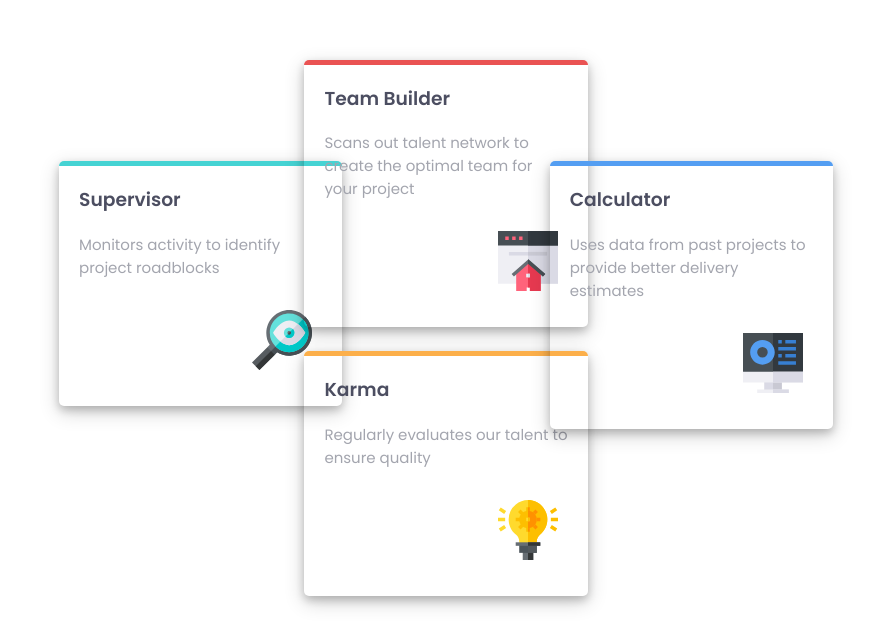
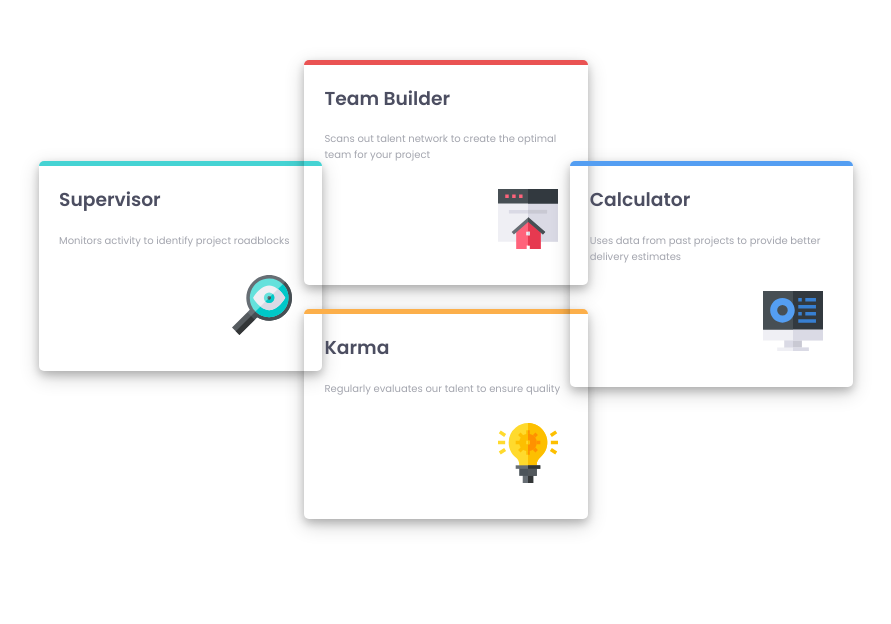
Before and after one commit to pearlanyanwu/four-card-feature.github.io, a plain HTML site: page index.html in a window 1536 px wide. Shown: the part 222-846 px from the top of the page, without its empty margins (322-1213 px from the left). After the commit the page ends 800 px from the top, so only its background shows below. Drawn offline with Linux system fonts and the light colour scheme.

Commit message:
edited css

```diff
--- a/style.css
+++ b/style.css
@@ -21,6 +21,7 @@ header p {
   width: 90%;
   margin-bottom: 5em;
   font-weight: 400;
+
 }
 
 header p,
@@ -48,12 +49,11 @@ section div {
   border-radius: 5px;
   margin: 20px auto;
   width: 80%;
-  max-width: 275px;
 }
 
 section div p {
-  font-size: 15px;
-  width: 95%;
+  font-size: 10px;
+  width: 99%;
 }
 
 img {
@@ -110,11 +110,11 @@ img {
   }
 
   .supervisor {
-    margin-right: -160px;
+    margin-right: -140px;
   }
 
   .calculator {
-    margin-left: -160px;
+    margin-left: -140px;
   }
 
   .karma {
```
